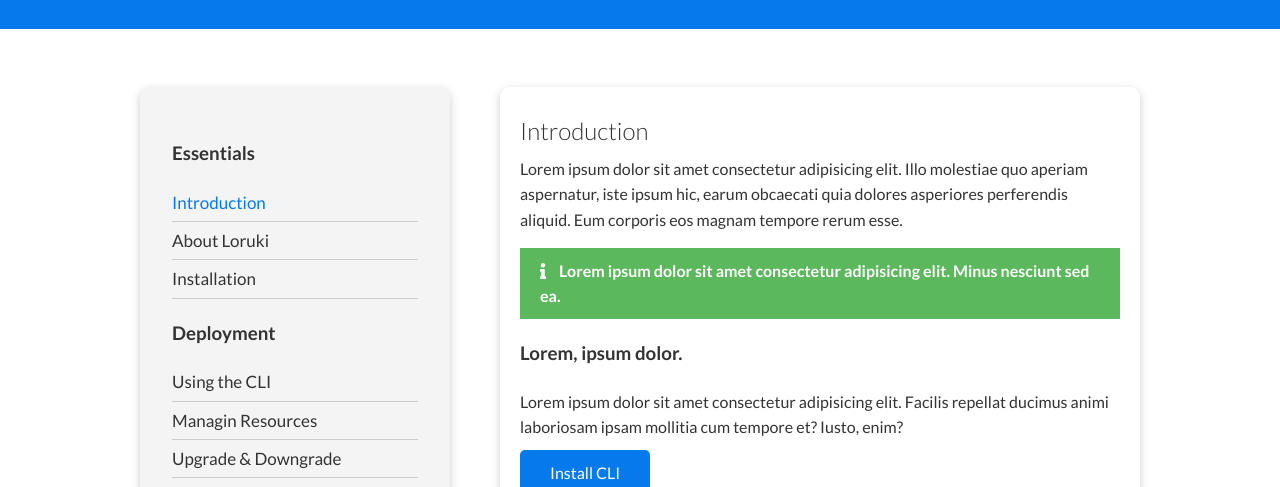
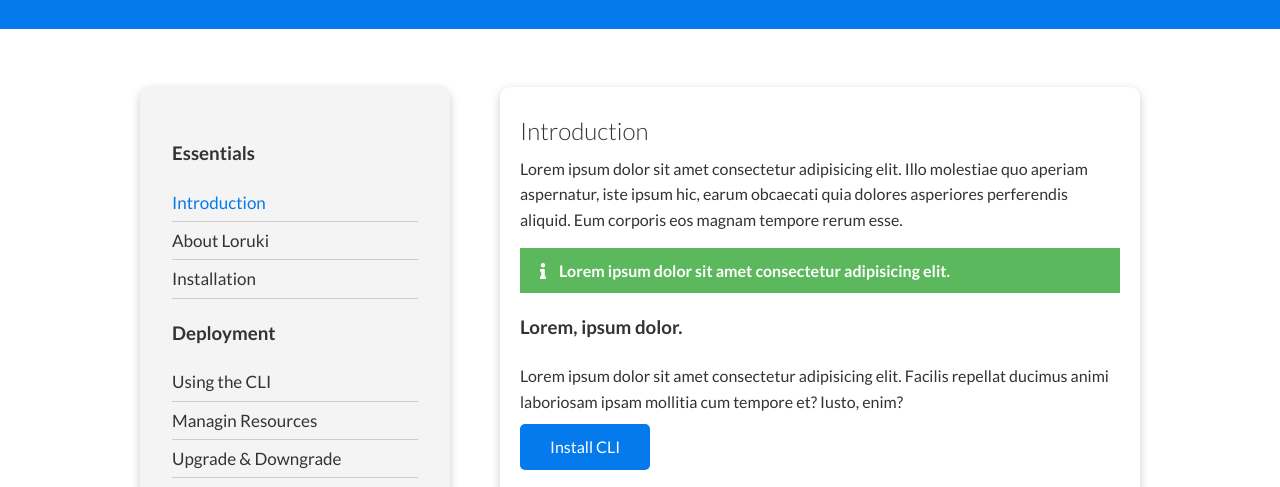
Before and after one commit to dat1004/C4EJS-109, a plain HTML site: page Cloud Project/docs.html in a window 1280 px wide. Shown: the part 305-792 px from the top of the page. Drawn offline with Linux system fonts and the light colour scheme.

Commit message:
edit text under cloud project

```diff
--- a/Cloud Project/docs.html
+++ b/Cloud Project/docs.html
@@ -72,7 +72,7 @@
           </p>
           <div class="alert alert-success">
             <i class="fas fa-info"></i> Lorem ipsum dolor sit amet consectetur
-            adipisicing elit. Minus nesciunt sed ea.
+            adipisicing elit.
           </div>
           <h3>Lorem, ipsum dolor.</h3>
           <p>
```
